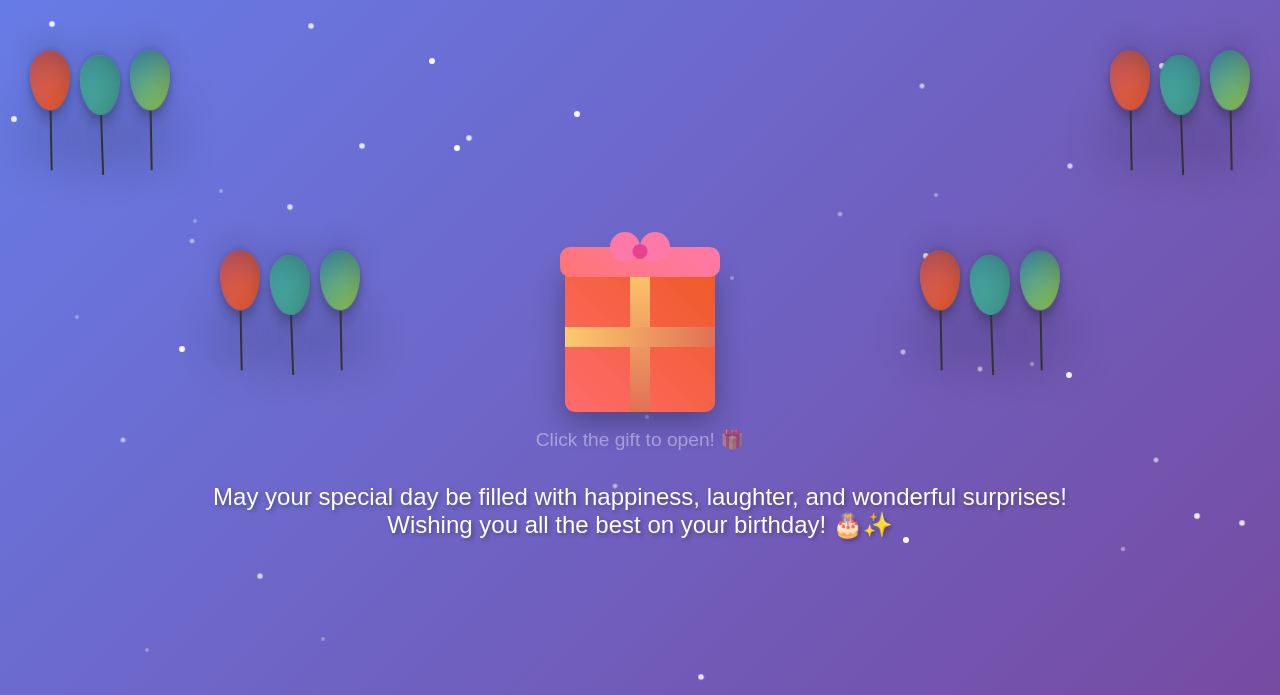
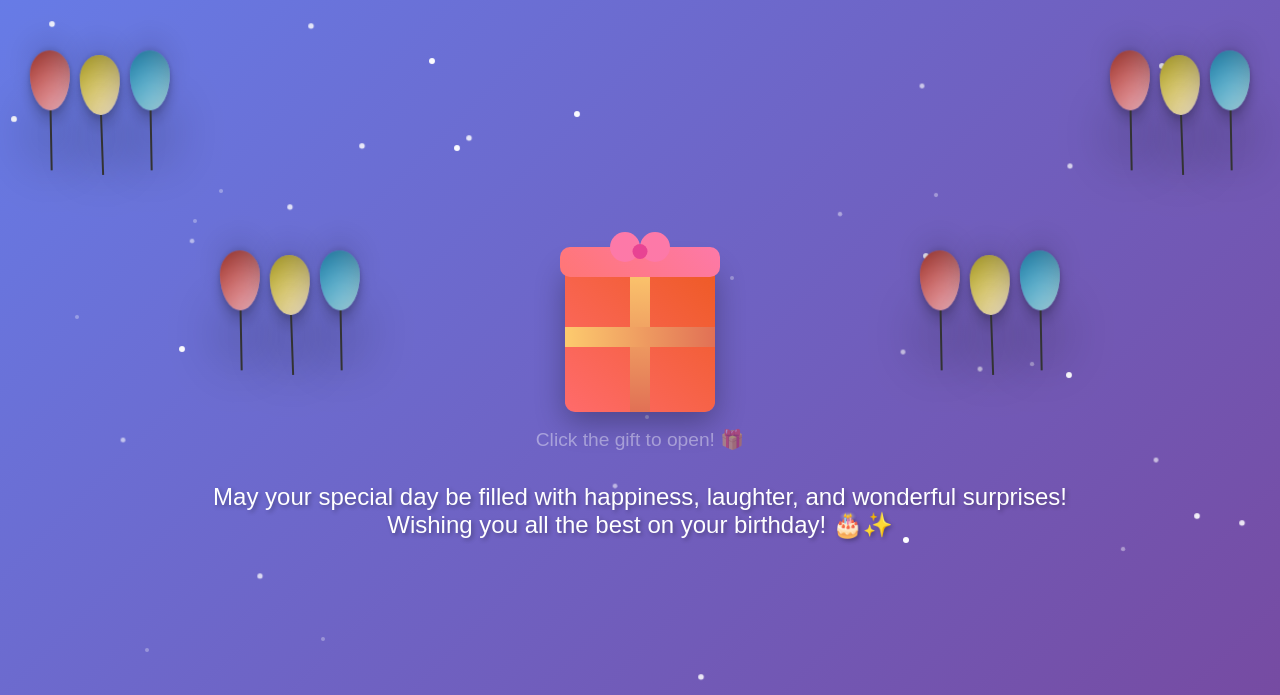
Before and after one commit to MelnychenkoJenny/happy_birthday, a website: page index.html in a window 1280 px wide. Shown: the part 105-800 px from the top of the page. Drawn offline with Linux system fonts and the light colour scheme.

Commit message:
Change color for baloons

```diff
--- a/index.html
+++ b/index.html
@@ -385,18 +385,25 @@
       animation: balloon-float 3s ease-in-out infinite;
     }
 
+
     .balloon:nth-child(1) {
-      background: linear-gradient(135deg, #ff6b6b, #ee5a24);
+
+      background: linear-gradient(135deg, #de442c, #FFC0CB);
+
       animation-delay: -0.5s;
     }
 
     .balloon:nth-child(2) {
-      background: linear-gradient(135deg, #4ecdc4, #44a08d);
+
+      background: linear-gradient(135deg, #efda1d, #FFEFD5);
+
       animation-delay: -1s;
     }
 
     .balloon:nth-child(3) {
-      background: linear-gradient(135deg, #45b7d1, #96c93d);
+
+      background: linear-gradient(135deg, #22aedd, #B0E0E6);
+
       animation-delay: -1.5s;
     }
 
```
